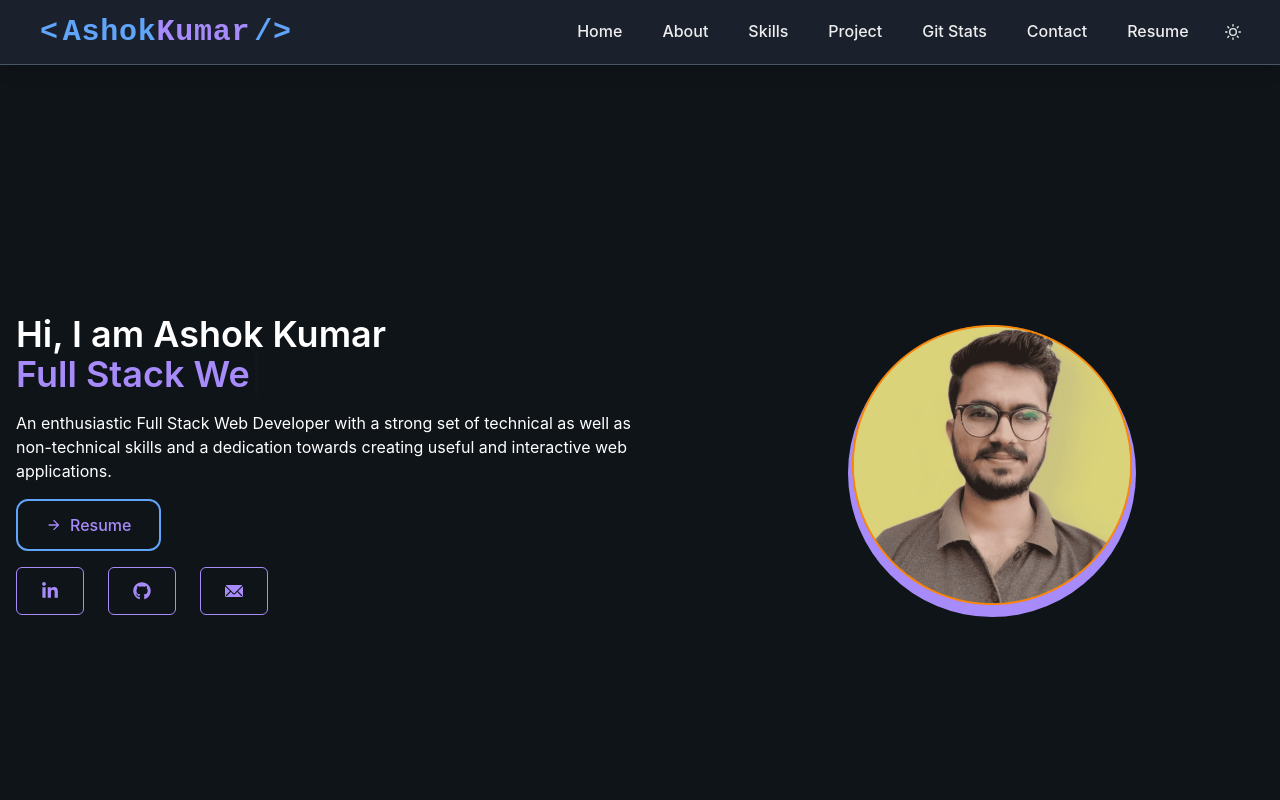
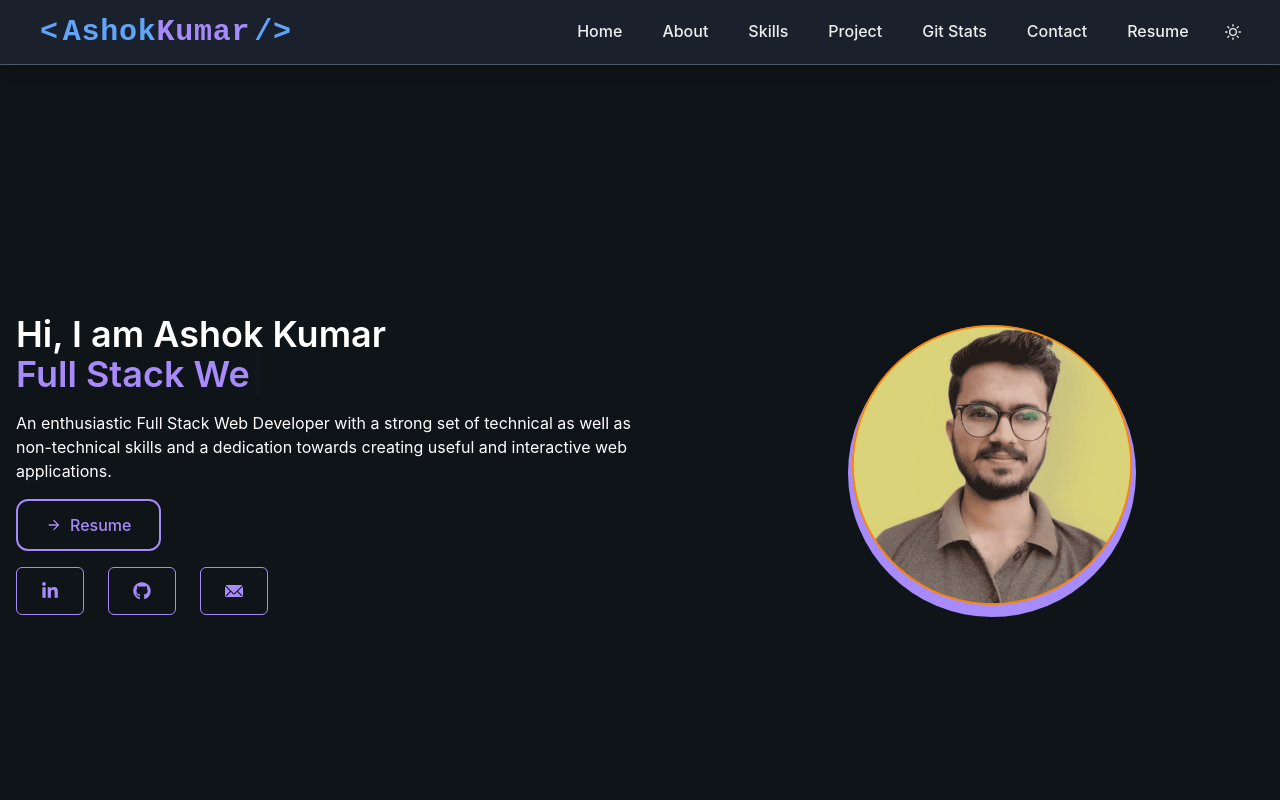
Before and after one commit to AshokPrjapati/AshokPrjapati.github.io, a React (Create React App) app: page / in a window 1280 px wide. Shown: the top 800 px of the page. Built offline with nearby package versions, Linux system fonts and the light colour scheme.

Commit message:
refactor: update resume download link to use constant for better maintainability

```diff
--- a/src/App.css
+++ b/src/App.css
@@ -99,7 +99,7 @@ html {
   font-size: 1rem;
   line-height: 1.25;
   background: transparent;
-  border: 2px solid var(--primary);
+  border: 2px solid var(--secondary);
   text-decoration: none;
   transition: all 0.2s cubic-bezier(0.4, 0, 0.2, 1);
   cursor: pointer;
--- a/src/constants/constant.ts
+++ b/src/constants/constant.ts
@@ -41,6 +41,9 @@ export const MODULES_DATA = [
   },
 ];
 
+export const RESUME_DRIVE_LINK =
+  "https://drive.google.com/file/d/1P27IWs5s4X1JBKLqUAMapYS6an5D_wvH/view?usp=sharing";
+
 export const gitRepoLanguagesStates =
   "https://github-readme-stats.vercel.app/api/top-langs/?username=AshokPrjapati&theme=radical&langs_count=8";
 export const gitContributeStates =
--- a/src/pages/Hero/Hero.tsx
+++ b/src/pages/Hero/Hero.tsx
@@ -4,6 +4,7 @@ import Typewriter from "typewriter-effect";
 import { ArrowForwardIcon } from "@chakra-ui/icons";
 import SIcons from "./SIcons";
 import { getResumeDownloadLink } from "../../utils/commonUtils";
+import { RESUME_DRIVE_LINK } from "../../constants/constant";
 
 const Hero: React.FC = () => {
   const renderTypeWriterText = () => {
@@ -56,7 +57,7 @@ const Hero: React.FC = () => {
       <Box textAlign={{ base: "center", md: "left" }}>
         <Link
           className="button"
-          href="https://drive.google.com/file/d/1P27IWs5s4X1JBKLqUAMapYS6an5D_wvH/view?usp=sharing"
+          href={RESUME_DRIVE_LINK}
           isExternal
           _hover={{
             bg: "secondary",
```
